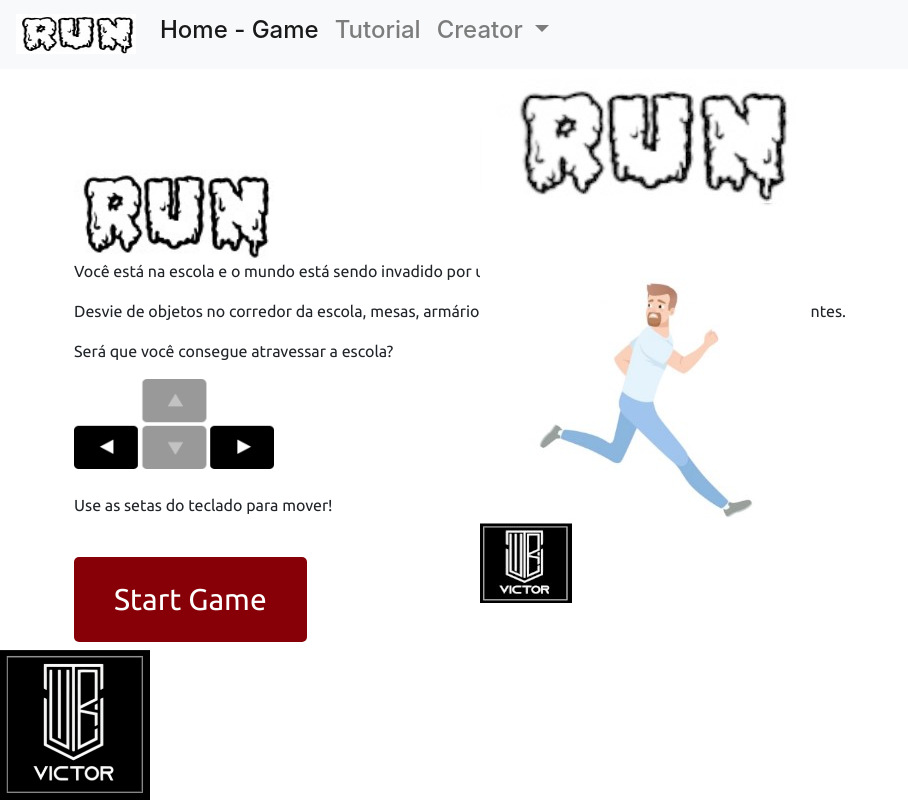
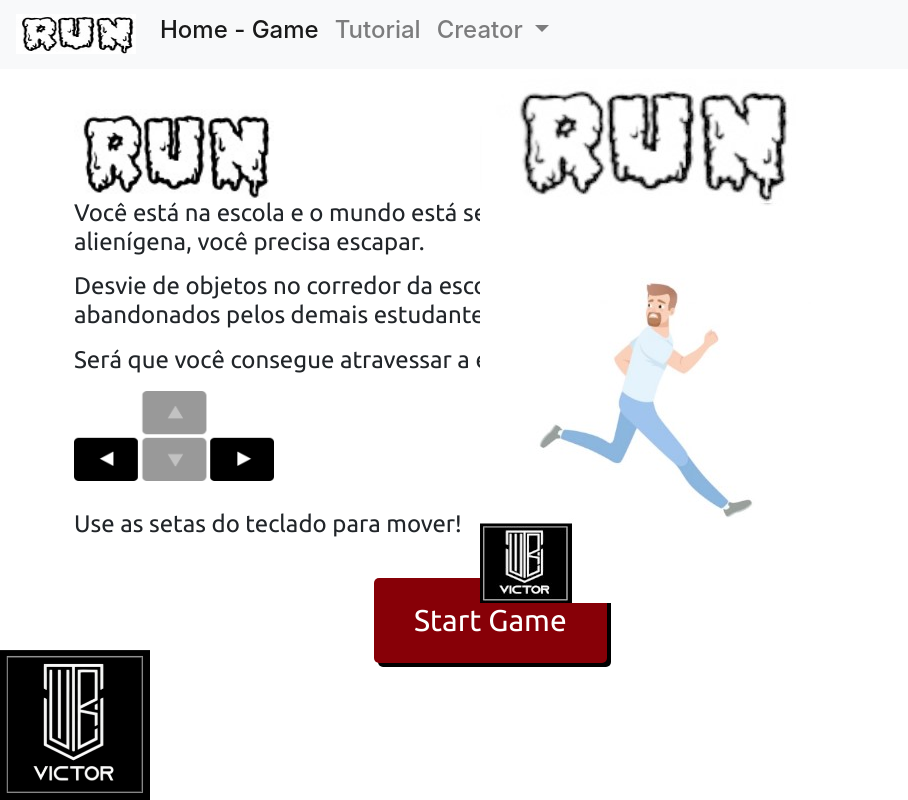
Before and after one commit to VictorCamp-Front/Run-Game, a plain HTML site: page index.html in a window 1280 px wide. Shown: the whole page, without its empty margins (0-908 px from the left). Drawn offline with nearby package versions, Linux system fonts and the light colour scheme.

Commit message:
start button style

```diff
--- a/index.html
+++ b/index.html
@@ -53,7 +53,7 @@
     <div class="intro">
         <img src="images/run-logo.jpg" width="200" height="90">
         <br>
-        <p>Você está na escola e o mundo está sendo invadido por uma espécie alienígena, você precisa escapar. </p>
+        <h4>Você está na escola e o mundo está sendo invadido por uma espécie alienígena, você precisa escapar. </p>
         <p>Desvie de objetos no corredor da escola, mesas, armários e objetos abandonados pelos demais estudantes.
         </p>
         <p>Será que você consegue atravessar a escola?</p>
@@ -63,7 +63,7 @@
         <br>
         <p>Use as setas do teclado para mover!</p>
 
-
+        </h4>
         <br>
         <button id="start-button">Start Game</button>
     </div>
--- a/styles/styles.css
+++ b/styles/styles.css
@@ -12,11 +12,16 @@
     font-family: 'Ubuntu', sans-serif;
     font-size: 1em;
     margin-left: 10px;
-    margin-top: 100px;
+    margin-top: 40px;
     position: flex;
     width: 900px;
     float: left;
     padding-left: 5%;
+}
+#start-button{
+    margin-left: 10em;
+    box-shadow: 4px 4px black;
+
 }
 body button {
     font-size: 30px;
```
